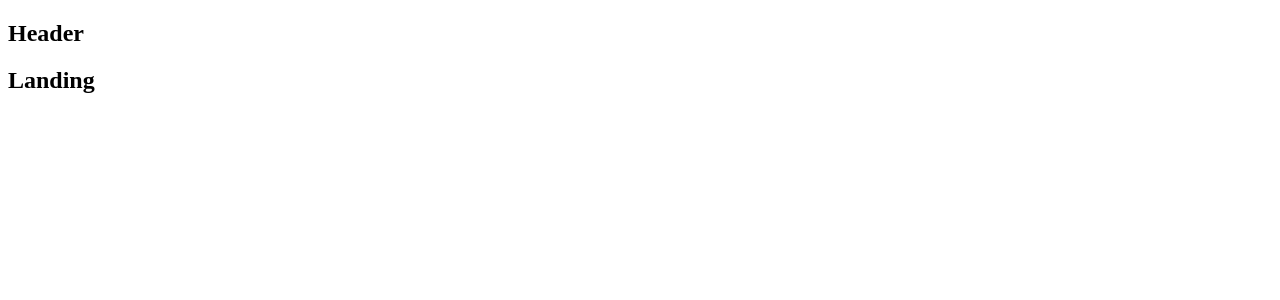
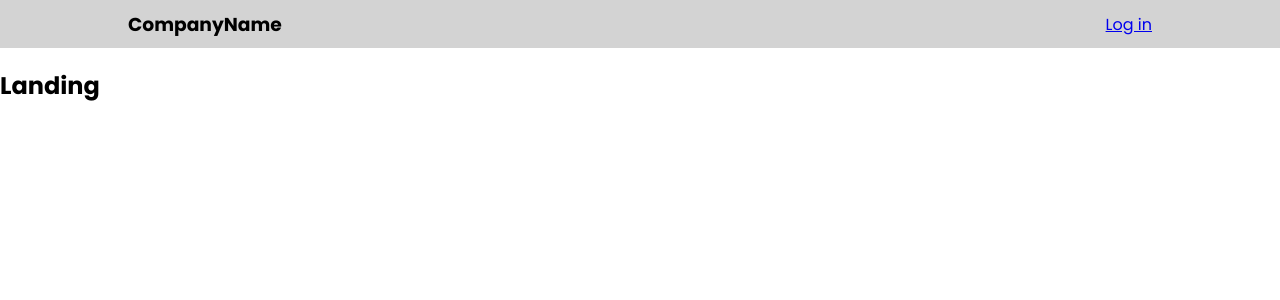
Before and after one commit to davidhan02/AnyPost, a React (Create React App) app in the folder client/: page / in a window 1280 px wide. Shown: the top 300 px of the page. Built offline with nearby package versions, Linux system fonts and the light colour scheme.

Commit message:
Added styled-components, added styles.css for universal styling

```diff
--- a/client/package.json
+++ b/client/package.json
@@ -12,7 +12,8 @@
     "react-scripts": "3.0.1",
     "redux": "^4.0.1",
     "redux-form": "^8.2.0",
-    "redux-thunk": "^2.3.0"
+    "redux-thunk": "^2.3.0",
+    "styled-components": "^4.2.0"
   },
   "scripts": {
     "start": "react-scripts start",
--- a/client/src/components/App.js
+++ b/client/src/components/App.js
@@ -2,7 +2,7 @@ import { BrowserRouter as Router, Route, Switch } from 'react-router-dom';
 import history from '../utils/history';
 import React from 'react';
 
-const Header = () => <h2>Header</h2>;
+import Header from './Header';
 const Dashboard = () => <h2>Dashboard</h2>;
 const SurveyNew = () => <h2>SurveyNew</h2>;
 const Landing = () => <h2>Landing</h2>;
--- /dev/null
+++ b/client/src/components/Header.js
@@ -0,0 +1,36 @@
+import React from 'react';
+import styled from 'styled-components/macro';
+
+const Wrapper = styled.header`
+  position: sticky;
+  z-index: 10;
+  top: 0;
+
+  display: flex;
+  align-items: center;
+  justify-content: space-between;
+  margin-bottom: 20px;
+
+  height: 48px;
+  padding: 0 10vw;
+  background-color: #d3d3d3;
+  user-select: none;
+
+  @media (max-width: 425px) {
+    margin-bottom: 16px;
+    height: 40px;
+  }
+
+  @media (max-width: 768px) {
+    padding: 0;
+  }
+`;
+
+const Header = props => (
+  <Wrapper>
+    <h3>CompanyName</h3>
+    <a href="/auth/google">Log in</a>
+  </Wrapper>
+);
+
+export default Header;
--- a/client/src/index.js
+++ b/client/src/index.js
@@ -1,3 +1,4 @@
+import './utils/style.css';
 import React from 'react';
 import ReactDOM from 'react-dom';
 import App from './components/App';
--- /dev/null
+++ b/client/src/utils/style.css
@@ -0,0 +1,18 @@
+@import url('https://fonts.googleapis.com/css?family=Poppins:400,500,600,700');
+
+* {
+  box-sizing: border-box;
+  margin: 0;
+  padding: 0;
+}
+
+html {
+  height: 100%;
+}
+
+body {
+  min-height: 100%;
+  padding-bottom: 48px;
+  font-family: 'Poppins', 'Arial', sans-serif;
+  -webkit-font-smoothing: antialiased;
+}
```
Also changed, not shown: 1 other file (tests, documents, lock files or other folders).
